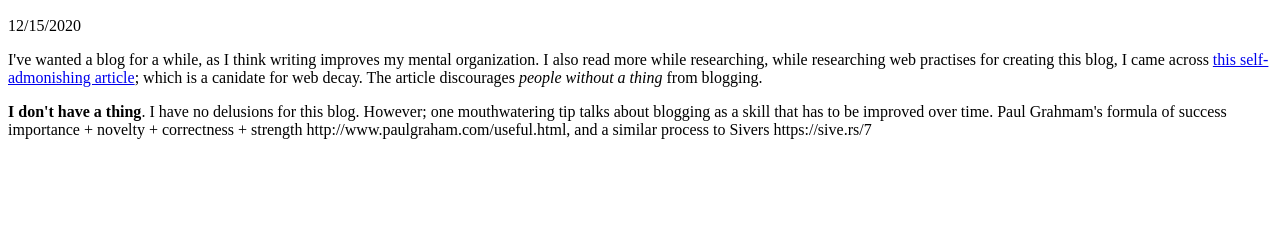
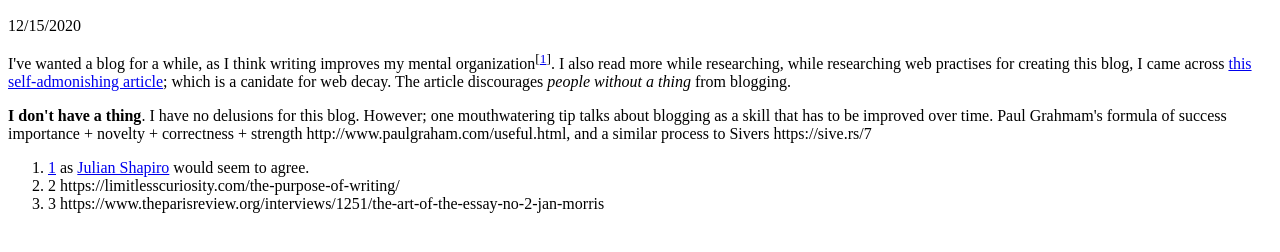
Before and after one commit to indifferentghost/_portfolio, an Eleventy site: page src/posts/a-slow-burn.html in a window 1280 px wide. Shown: the part 50-302 px from the top of the page. Built offline with nearby package versions, Linux system fonts and the light colour scheme; Eleventy itself is replaced by a stand-in of ours; files that its build step writes are made by us from their sources.

Commit message:
A Slow Burn - Added more research links

```diff
--- a/src/posts/a-slow-burn.html
+++ b/src/posts/a-slow-burn.html
@@ -4,8 +4,9 @@ title: A Slow Burn
 
 <p>
 	I've wanted a blog for a while, as I think writing improves my mental
-	organization. I also read more while researching, while researching web
-	practises for creating this blog, I came across
+	organization<sup>[<a id="julian-write-ref" href="#julian-write">1</a>]</sup>.
+	I also read more while researching, while researching web practises for
+	creating this blog, I came across
 	<a
 		href="https://css-tricks.com/10-mouthwatering-tips-on-can-achieve-mega-blogging-success/"
 		>this self-admonishing article</a
@@ -17,5 +18,18 @@ title: A Slow Burn
 <p>
 	<strong>I don't have a thing</strong>. I have no delusions for this blog.
 	However; one mouthwatering tip talks about blogging as a skill that has to be
-	improved over time. Paul Grahmam's formula of success importance + novelty + correctness + strength http://www.paulgraham.com/useful.html, and a similar process to Sivers https://sive.rs/7
+	improved over time. Paul Grahmam's formula of success importance + novelty +
+	correctness + strength http://www.paulgraham.com/useful.html, and a similar
+	process to Sivers https://sive.rs/7
 </p>
+
+<ol>
+<li id="julian-write">
+	<a href="#julian-write-ref">1</a> as
+	<a href="https://www.julian.com/guide/write/intro">Julian Shapiro</a> would seem to agree.
+</li>
+<li>
+	2 https://limitlesscuriosity.com/the-purpose-of-writing/
+</li>
+<li>
+	3 https://www.theparisreview.org/interviews/1251/the-art-of-the-essay-no-2-jan-morris
```
Also changed, not shown: README.md.
